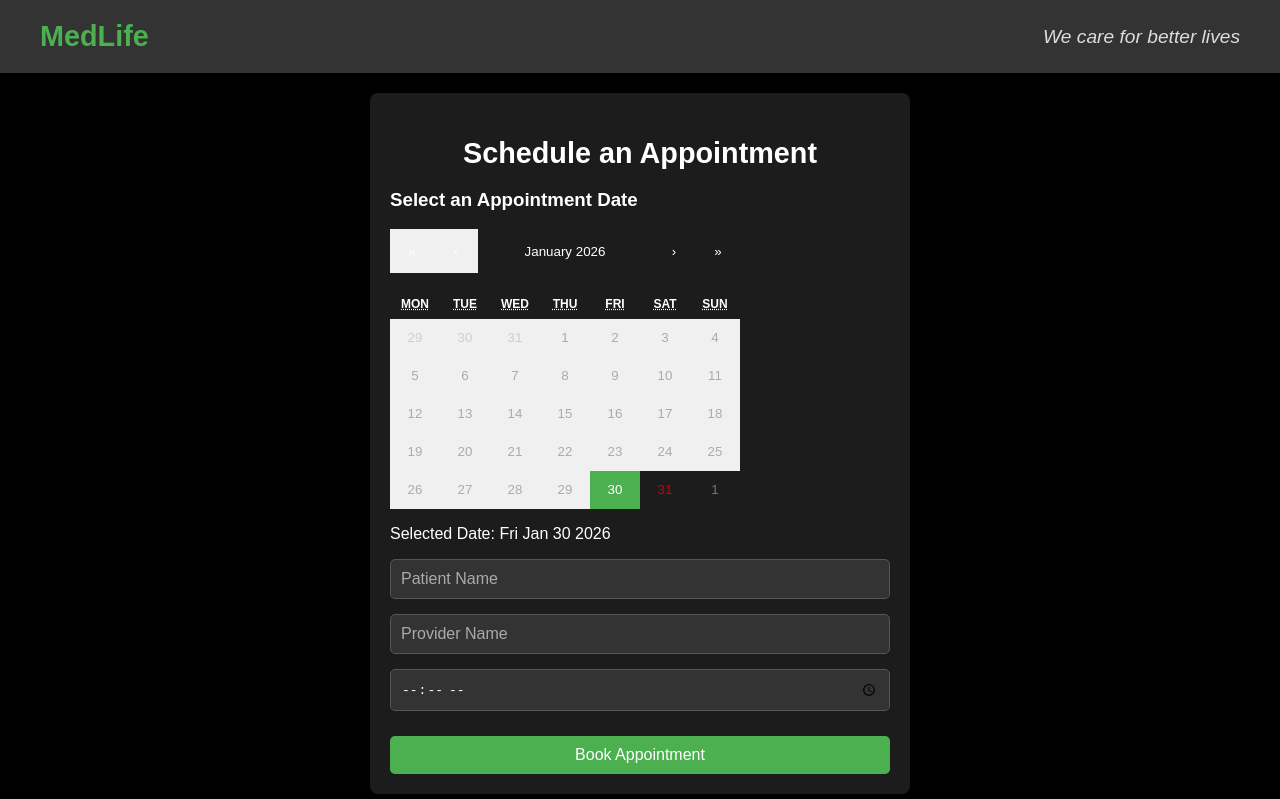
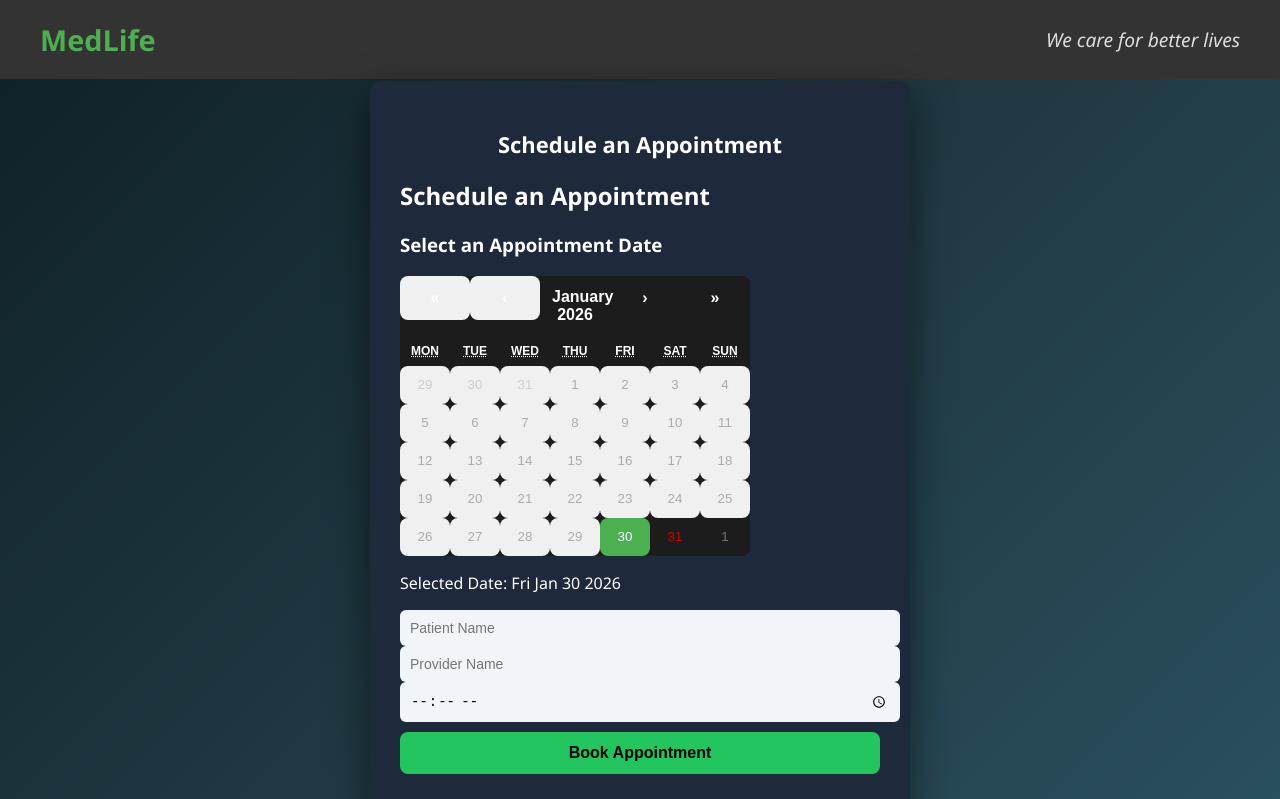
Before and after one commit to ghauravh/Appointment-Queue-System, a React (Create React App) app in the folder appointment-scheduler-frontend/: page / in a window 1280 px wide. Shown: the top 799 px of the page. Built offline with nearby package versions, Linux system fonts and the light colour scheme; no server answers.

Commit message:
enhancing ui

```diff
--- a/appointment-scheduler-frontend/src/App.css
+++ b/appointment-scheduler-frontend/src/App.css
@@ -1,26 +1,28 @@
-/* App.css */
+body {
+  margin: 0;
+  font-family: "Segoe UI", sans-serif;
+  background: linear-gradient(135deg, #0f2027, #203a43, #2c5364);
+  color: #fff;
+}
 
-.App {
-  background-color: #000;
+.app-container {
   min-height: 100vh;
   display: flex;
-  flex-direction: column;
-  font-family: 'Arial', sans-serif;
+  justify-content: center;
+  align-items: center;
 }
 
-/* Responsive Layout */
-@media (max-width: 600px) {
-  .appointment-form-container {
-      width: 90%;
-      padding: 15px;
-  }
+.card {
+  background: #1e293b;
+  padding: 30px;
+  border-radius: 12px;
+  width: 100%;
+  max-width: 480px;
+  box-shadow: 0 15px 40px rgba(0, 0, 0, 0.5);
+}
 
-  .footer-content p,
-  .footer-logo h1 {
-      font-size: 1em;
-  }
+.title {
+  text-align: center;
+  margin-bottom: 20px;
+  font-size: 22px;
 }
-/* Smooth Scrolling */
-html {
-  scroll-behavior: smooth;
-}
--- a/appointment-scheduler-frontend/src/App.js
+++ b/appointment-scheduler-frontend/src/App.js
@@ -1,19 +1,24 @@
-import React from 'react';
-import Header from './components/Header';
-import Footer from './components/Footer';
-import AppointmentForm from './components/AppointmentForm';
-import './App.css';
+import Header from "./components/Header";
+import Footer from "./components/Footer";
+import AppointmentForm from "./components/AppointmentForm";
+import AppointmentList from "./components/AppointmentList";
+
+import "./App.css";
 
 function App() {
-    return (
-        <div className="App">
-            <Header />
-            <main>
-                <AppointmentForm />
-            </main>
-            <Footer />
+  return (
+    <>
+      <Header />
+      <div className="app-container">
+        <div className="card">
+          <h2 className="title">Schedule an Appointment</h2>
+          <AppointmentForm />
+          <AppointmentList />
         </div>
-    );
+      </div>
+      <Footer />
+    </>
+  );
 }
 
 export default App;
--- a/appointment-scheduler-frontend/src/components/AppointmentForm.css
+++ b/appointment-scheduler-frontend/src/components/AppointmentForm.css
@@ -1,54 +1,33 @@
-/* AppointmentForm.css */
-
-.appointment-form-container {
-    padding: 20px;
-    border-radius: 8px;
-    background-color: #1c1c1c;
-    max-width: 500px;
-    margin: 20px auto;
-    color: #fff;
-    font-family: 'Arial', sans-serif;
+.form-group {
+  margin-bottom: 15px;
 }
 
-.appointment-form-container h2 {
-    font-size: 1.8em;
-    color: #fff;
-    margin-bottom: 15px;
-    text-align: center;
+input,
+select {
+  width: 100%;
+  padding: 10px;
+  border-radius: 6px;
+  border: none;
+  outline: none;
+  font-size: 14px;
 }
 
-form {
-    display: flex;
-    flex-direction: column;
-    gap: 15px; /* Space between form elements */
+input {
+  background-color: #f1f5f9;
 }
 
-input[type="text"],
-input[type="time"] {
-    padding: 10px;
-    border: 1px solid #555;
-    border-radius: 5px;
-    font-size: 1em;
-    color: #fff;
-    background-color: #333;
+button {
+  width: 100%;
+  padding: 12px;
+  background: #22c55e;
+  border: none;
+  border-radius: 8px;
+  font-size: 16px;
+  font-weight: bold;
+  cursor: pointer;
+  margin-top: 10px;
 }
 
-input::placeholder {
-    color: #aaa;
+button:hover {
+  background: #16a34a;
 }
-
-button[type="submit"] {
-    background-color: #4caf50;
-    color: white;
-    padding: 10px;
-    border: none;
-    border-radius: 5px;
-    font-size: 1em;
-    cursor: pointer;
-    transition: background-color 0.3s ease;
-    margin-top: 10px;
-}
-
-button[type="submit"]:hover {
-    background-color: #45a049;
-}
```
